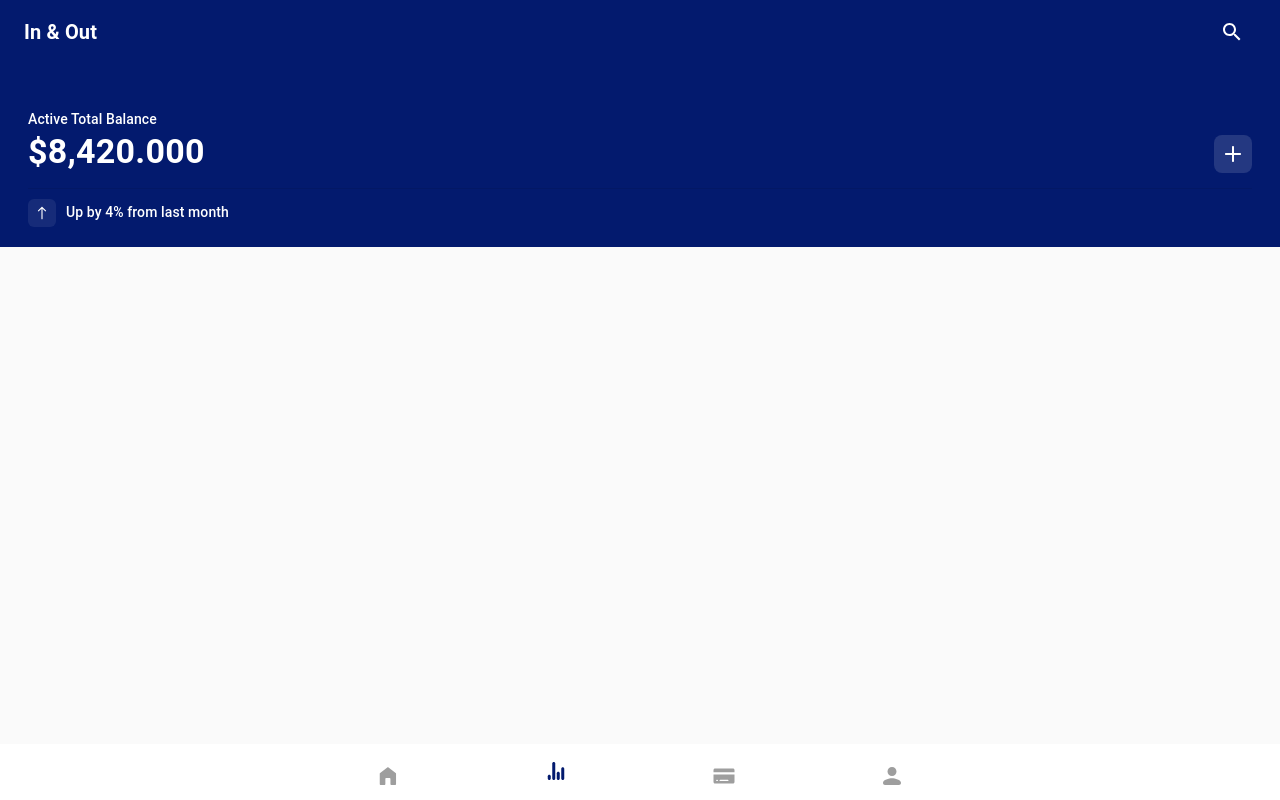
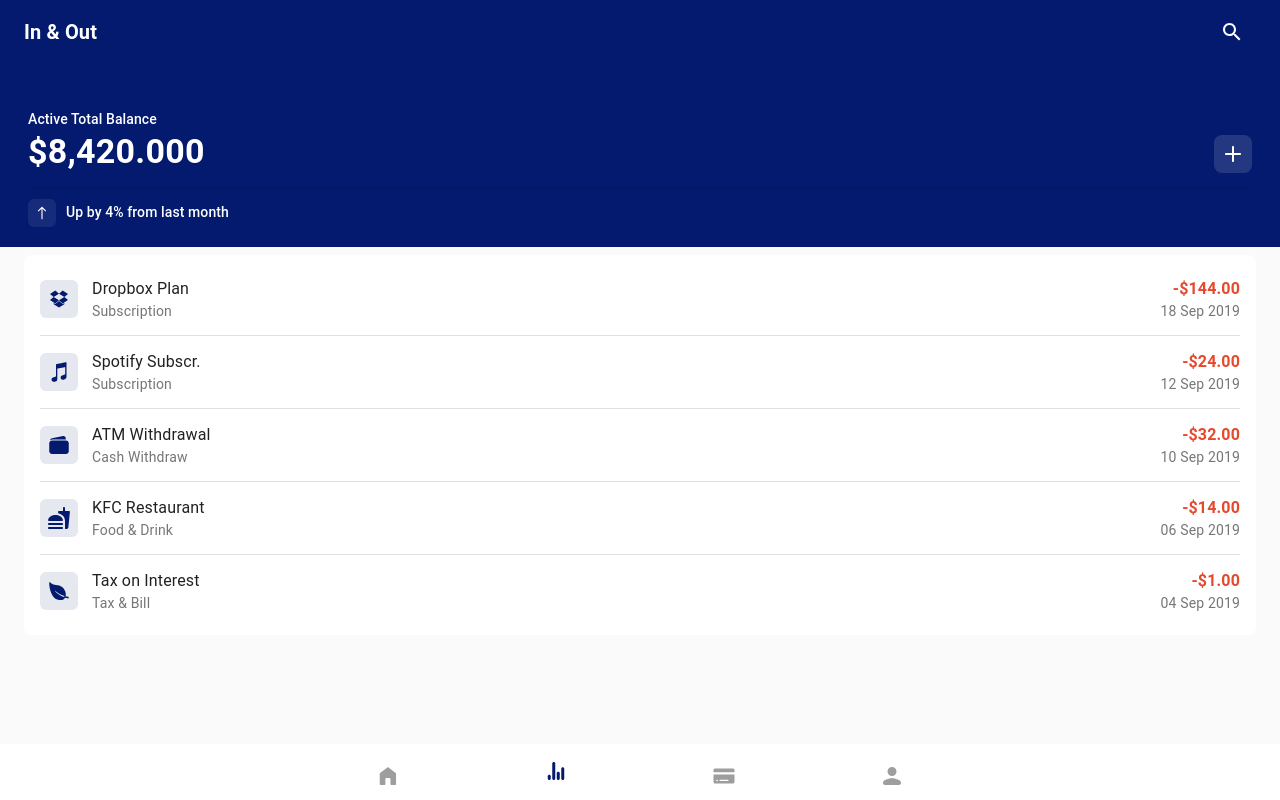
Before and after one commit to reloadedhead/transactions, a React (Create React App) app: page /inout in a window 1280 px wide. Built offline with nearby package versions, Linux system fonts and the light colour scheme; the HTML template or start-up script is replaced by a standard one.

Commit message:
add: transaction list component

```diff
--- a/package.json
+++ b/package.json
@@ -12,6 +12,7 @@
     "@types/node": "^12.0.0",
     "@types/react": "^16.9.53",
     "@types/react-dom": "^16.9.8",
+    "date-fns": "^2.16.1",
     "react": "^17.0.1",
     "react-dom": "^17.0.1",
     "react-router-dom": "^5.2.0",
--- a/src/components/icons/index.tsx
+++ b/src/components/icons/index.tsx
@@ -1,4 +1,4 @@
-type IconProps = { height: number; width: number; fill: string };
+import { IconProps } from '../../types';
 
 export const HomeIcon = ({ height, width, fill }: IconProps) => (
   <svg width={width} height={height} viewBox="0 0 24 24" fill="none" xmlns="http://www.w3.org/2000/svg">
@@ -66,3 +66,56 @@ export const UpArrow = ({ height, width, fill }: IconProps) => (
     />
   </svg>
 );
+
+export const DropboxIcon = ({ height, width, fill }: IconProps) => (
+  <svg width={width} height={height} viewBox="0 0 24 24" fill="none" xmlns="http://www.w3.org/2000/svg">
+    <path
+      d="M8.29688 3.60938L3 7.07344L6.66094 10.0125L12 6.70781L8.29688 3.60938ZM3 12.9516L8.29688 16.4156L12 13.3172L6.66094 10.0125L3 12.9516ZM12 13.3172L15.7031 16.4156L21 12.9516L17.3391 10.0125L12 13.3172ZM21 7.07344L15.7031 3.60938L12 6.70781L17.3391 10.0125L21 7.07344Z"
+      fill={fill}
+    />
+    <path
+      d="M12.0094 13.9828L8.26875 17.0766L6.65625 16.0359V17.2031L12 20.3906L17.3438 17.2031V16.0359L15.7406 17.0766L12.0094 13.9828Z"
+      fill={fill}
+    />
+  </svg>
+);
+
+export const MusicIcon = ({ height, width, fill }: IconProps) => (
+  <svg width={width} height={height} viewBox="0 0 24 24" fill="none" xmlns="http://www.w3.org/2000/svg">
+    <path
+      d="M19.0453 2.25941C18.825 2.3016 9.57656 4.09691 9.37969 4.13441C9.18281 4.17191 9 4.30316 9 4.50941V15.7641C9 15.8391 8.99531 16.1016 8.8875 16.3125C8.74219 16.5891 8.48906 16.7907 8.13281 16.9078C7.97813 16.9594 7.76719 17.0063 7.51875 17.0625C6.38906 17.3157 4.5 17.7469 4.5 19.4907C4.5 20.9485 5.55 21.6047 6.45469 21.7172C6.55312 21.7313 6.66563 21.75 6.7875 21.75C7.10156 21.75 8.475 21.5953 9.1875 21.1313C9.70312 20.7938 10.3172 20.1282 10.3172 18.8907V8.92972C10.3172 8.7516 10.4437 8.59691 10.6172 8.5641L17.7422 7.12503C17.9766 7.07816 18.1922 7.25628 18.1922 7.49066V13.6266C18.1922 13.8188 18.1828 14.0438 18.075 14.2547C17.9297 14.5313 17.6766 14.7328 17.3156 14.85C17.1609 14.9016 16.9031 14.9485 16.6547 15.0047C15.525 15.2578 13.6359 15.6844 13.6359 17.4282C13.6359 19.0078 14.8266 19.6407 15.5953 19.6922C15.9 19.711 16.1203 19.7063 16.5047 19.65C16.8891 19.5938 17.6063 19.3922 18.2156 19.0407C19.0547 18.5578 19.5047 17.7844 19.5047 16.7813V2.62035C19.5 2.4141 19.3266 2.20316 19.0453 2.25941Z"
+      fill={fill}
+    />
+  </svg>
+);
+
+export const WalletIcon = ({ height, width, fill }: IconProps) => (
+  <svg width={width} height={height} viewBox="0 0 24 24" fill="none" xmlns="http://www.w3.org/2000/svg">
+    <path
+      d="M18.9375 7.5H5.0625C3.51094 7.5 2.25 8.76094 2.25 10.3125V18.1875C2.25 19.7391 3.51094 21 5.0625 21H18.9375C20.4891 21 21.75 19.7391 21.75 18.1875V10.3125C21.75 8.76094 20.4891 7.5 18.9375 7.5Z"
+      fill={fill}
+    />
+    <path
+      d="M16.0734 3.04687L5.0625 5.19844C4.21875 5.38594 3 6.23437 3 7.26562C3 7.26562 3.70312 6.375 5.29688 6.375H18.75V5.41406C18.75 4.82344 18.5156 4.06875 18.0984 3.65156C17.5688 3.12187 16.8094 2.89219 16.0734 3.04687Z"
+      fill={fill}
+    />
+  </svg>
+);
+
+export const FastFoodIcon = ({ height, width, fill }: IconProps) => (
+  <svg width={width} height={height} viewBox="0 0 24 24" fill="none" xmlns="http://www.w3.org/2000/svg">
+    <path
+      d="M21.9 5H18V2C18 1.45 17.55 1 17 1C16.45 1 16 1.45 16 2V5H12.1C11.51 5 11.05 5.51 11.1 6.1L11.22 7.31C14.9 8.16 18 10.77 18 15L18.02 23H19.72C20.56 23 21.25 22.35 21.35 21.53L22.89 6.1C22.95 5.51 22.49 5 21.9 5ZM15 21H2C1.45 21 1 21.45 1 22C1 22.55 1.45 23 2 23H15C15.55 23 16 22.55 16 22C16 21.45 15.55 21 15 21ZM2.1 15H14.9C15.52 15 16.01 14.44 15.89 13.84C15.24 10.61 11.87 8.99 8.5 8.99C5.13 8.99 1.77 10.61 1.11 13.84C0.99 14.44 1.49 15 2.1 15ZM15 17H2C1.45 17 1 17.45 1 18C1 18.55 1.45 19 2 19H15C15.55 19 16 18.55 16 18C16 17.45 15.55 17 15 17Z"
+      fill={fill}
+    />
+  </svg>
+);
+
+export const LeafIcon = ({ height, width, fill }: IconProps) => (
+  <svg width={width} height={height} viewBox="0 0 24 24" fill="none" xmlns="http://www.w3.org/2000/svg">
+    <path
+      d="M21.2766 17.7516C18.8484 17.3766 18.6656 17.2031 18.6656 17.2031C19.3969 13.7344 17.6156 10.1203 15.0891 8.03438C11.7234 5.25938 6.60938 7.275 2.625 3.05625C1.69688 2.07188 2.23594 14.0953 7.22344 18.6516C10.8703 21.9797 15.1641 20.9578 16.3406 20.4141C17.4094 19.9172 18.1547 18.825 18.1547 18.825C20.1 19.4344 21.0609 19.4906 21.0609 19.4906C21.7453 19.575 22.0922 17.8781 21.2766 17.7516ZM16.9734 18.0984C13.3313 17.0063 10.1625 14.3016 8.10938 12.1828C7.94063 12.0094 8.18438 11.7516 8.36719 11.9016C10.3875 13.5656 13.4719 15.6516 17.4281 16.9594C17.4375 17.3391 17.2172 17.8828 16.9734 18.0984Z"
+      fill={fill}
+    />
+  </svg>
+);
--- /dev/null
+++ b/src/components/transactions/icon.tsx
@@ -0,0 +1,26 @@
+import React from 'react';
+import { IconProps } from '../../types';
+import { CardIcon, DropboxIcon, FastFoodIcon, LeafIcon, MusicIcon, WalletIcon } from '../icons';
+
+interface TransactionIconProps {
+  type: string;
+}
+
+const TransactionIcon = ({ type, ...iconProps }: IconProps & TransactionIconProps) => {
+  switch (type) {
+    case 'dropbox':
+      return <DropboxIcon {...iconProps} />;
+    case 'music':
+      return <MusicIcon {...iconProps} />;
+    case 'atm':
+      return <WalletIcon {...iconProps} />;
+    case 'fastfood':
+      return <FastFoodIcon {...iconProps} />;
+    case 'interest':
+      return <LeafIcon {...iconProps} />;
+    default:
+      return <CardIcon {...iconProps} />;
+  }
+};
+
+export default TransactionIcon;
--- /dev/null
+++ b/src/components/transactions/index.tsx
@@ -0,0 +1,75 @@
+import { createStyles, Divider, List, makeStyles, Theme } from '@material-ui/core';
+import React from 'react';
+import { Transaction } from '../../types';
+import TransactionListItem from './item';
+
+const mockTransactions: Transaction[] = [
+  {
+    title: 'Dropbox Plan',
+    category: 'Subscription',
+    subCategory: 'dropbox',
+    amount: 144.0,
+    timestamp: new Date('2019-09-18'),
+    type: 'expense',
+  },
+  {
+    title: 'Spotify Subscr.',
+    category: 'Subscription',
+    subCategory: 'music',
+    amount: 24.0,
+    timestamp: new Date('2019-09-12'),
+    type: 'expense',
+  },
+  {
+    title: 'ATM Withdrawal',
+    category: 'Cash Withdraw',
+    subCategory: 'atm',
+    amount: 32.0,
+    timestamp: new Date('2019-09-10'),
+    type: 'expense',
+  },
+  {
+    title: 'KFC Restaurant',
+    category: 'Food & Drink',
+    amount: 14.0,
+    subCategory: 'fastfood',
+    timestamp: new Date('2019-09-06'),
+    type: 'expense',
+  },
+  {
+    title: 'Tax on Interest',
+    category: 'Tax & Bill',
+    subCategory: 'interest',
+    amount: 1.0,
+    timestamp: new Date('2019-09-04'),
+    type: 'expense',
+  },
+];
+
+const useStyles = makeStyles((theme: Theme) =>
+  createStyles({
+    list: {
+      backgroundColor: theme.palette.background.paper,
+      borderRadius: 8,
+      marginRight: 24,
+      marginLeft: 24,
+      marginTop: 8,
+    },
+  })
+);
+
+const Transactions = () => {
+  const classes = useStyles();
+  return (
+    <List className={classes.list}>
+      {mockTransactions.map((t, i) => (
+        <>
+          <TransactionListItem transaction={t} />
+          {i < mockTransactions.length - 1 && <Divider variant="middle" component="li" />}
+        </>
+      ))}
+    </List>
+  );
+};
+
+export default Transactions;
--- /dev/null
+++ b/src/components/transactions/item.tsx
@@ -0,0 +1,87 @@
+import {
+  createStyles,
+  ListItem,
+  ListItemIcon,
+  ListItemText,
+  makeStyles,
+  Theme,
+  Typography,
+  useTheme,
+} from '@material-ui/core';
+import React from 'react';
+import { Transaction, TransactionType } from '../../types';
+import { CardIcon } from '../icons';
+import { format } from 'date-fns';
+import clsx from 'clsx';
+import TransactionIcon from './icon';
+
+const useStyles = makeStyles((theme: Theme) =>
+  createStyles({
+    listItemIconRoot: {
+      width: 38,
+      height: 38,
+      minWidth: 0,
+      backgroundColor: '#E6E8EF',
+      display: 'flex',
+      justifyContent: 'center',
+      alignItems: 'center',
+      borderRadius: 6,
+      marginRight: 14,
+    },
+    listSecondaryItem: {
+      display: 'flex',
+      flexDirection: 'column',
+      alignItems: 'flex-end',
+    },
+    expense: {
+      color: theme.palette.secondary.main,
+      fontWeight: 'bold',
+    },
+    earning: {
+      color: theme.palette.success.main,
+      fontWeight: 'bold',
+    },
+  })
+);
+
+const TransactionAmount = ({ type, amount }: { type: TransactionType; amount: number }) => {
+  const classes = useStyles();
+  return (
+    <Typography
+      className={clsx({
+        [classes.expense]: type === 'expense',
+        [classes.earning]: type === 'earning',
+      })}
+    >
+      {type === 'expense' && '-'}
+      {`$${amount.toFixed(2)}`}
+    </Typography>
+  );
+};
+
+const TransactionListItem = ({ transaction }: { transaction: Transaction }) => {
+  const classes = useStyles();
+  const theme = useTheme();
+
+  return (
+    <ListItem>
+      <ListItemIcon classes={{ root: classes.listItemIconRoot }}>
+        <TransactionIcon
+          width={24}
+          height={24}
+          fill={theme.palette.primary.main}
+          type={transaction.subCategory}
+        />
+      </ListItemIcon>
+      <ListItemText primary={transaction.title} secondary={transaction.category} />
+      <div className={classes.listSecondaryItem}>
+        <TransactionAmount {...transaction} />
+        <Typography variant="body2" color="textSecondary">
+          {format(transaction.timestamp, 'dd MMM yyyy')}
+        </Typography>
+      </div>
+    </ListItem>
+  );
+};
+
+export default TransactionListItem;
--- a/src/pages/inout/index.tsx
+++ b/src/pages/inout/index.tsx
@@ -1,6 +1,7 @@
 import React from 'react';
 import { createStyles, Grid, makeStyles, Theme, Typography } from '@material-ui/core';
 import CurrentBalance from '../../components/current-balance';
+import Transactions from '../../components/transactions';
 
 const useStyles = makeStyles((theme: Theme) =>
   createStyles({
@@ -20,6 +21,9 @@ const InOut = () => {
       <Grid item xs={12}>
         <CurrentBalance />
       </Grid>
+      <Grid item xs={12}>
+        <Transactions />
+      </Grid>
     </Grid>
   );
 };
--- /dev/null
+++ b/src/types/index.tsx
@@ -0,0 +1,12 @@
+export type IconProps = { height: number; width: number; fill: string };
+
+export type TransactionType = 'earning' | 'expense';
+
+export type Transaction = {
+  title: string;
+  category: string;
+  subCategory: string;
+  amount: number;
+  timestamp: Date;
+  type: TransactionType;
+};
```
